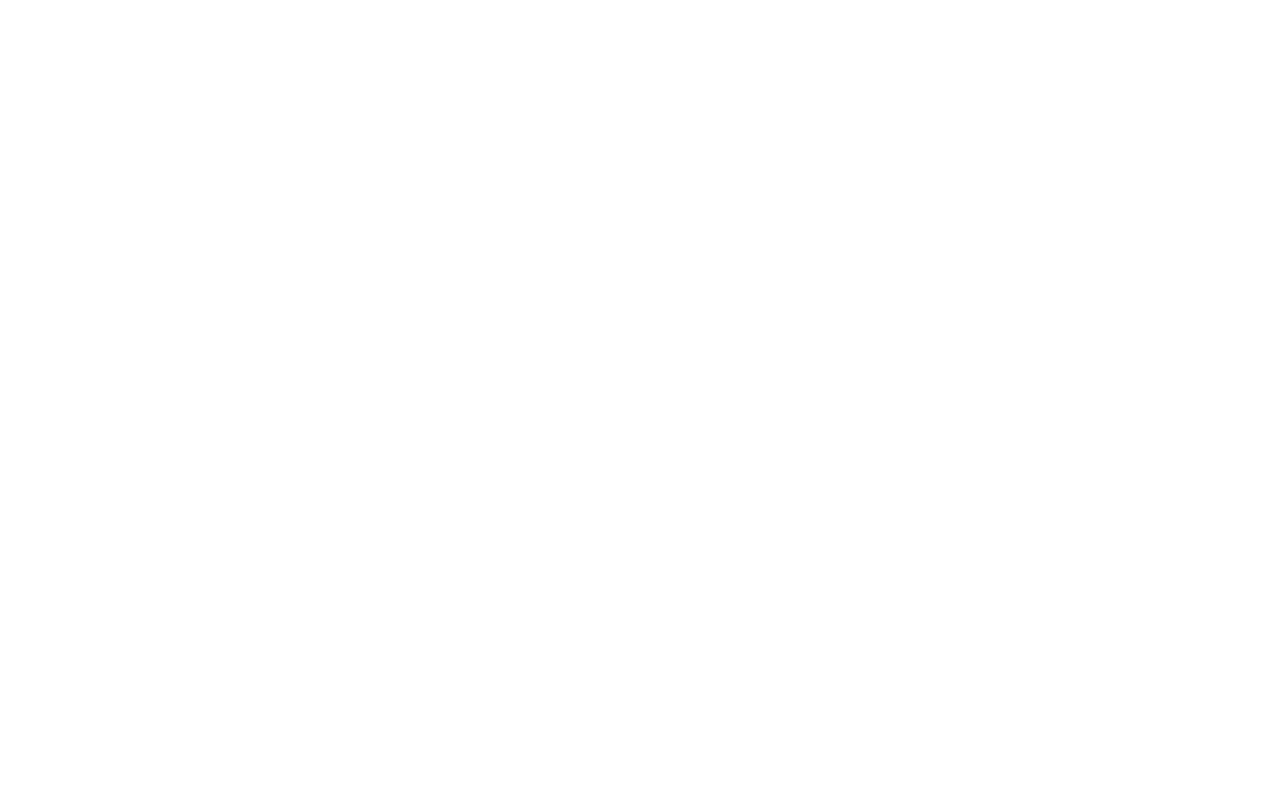
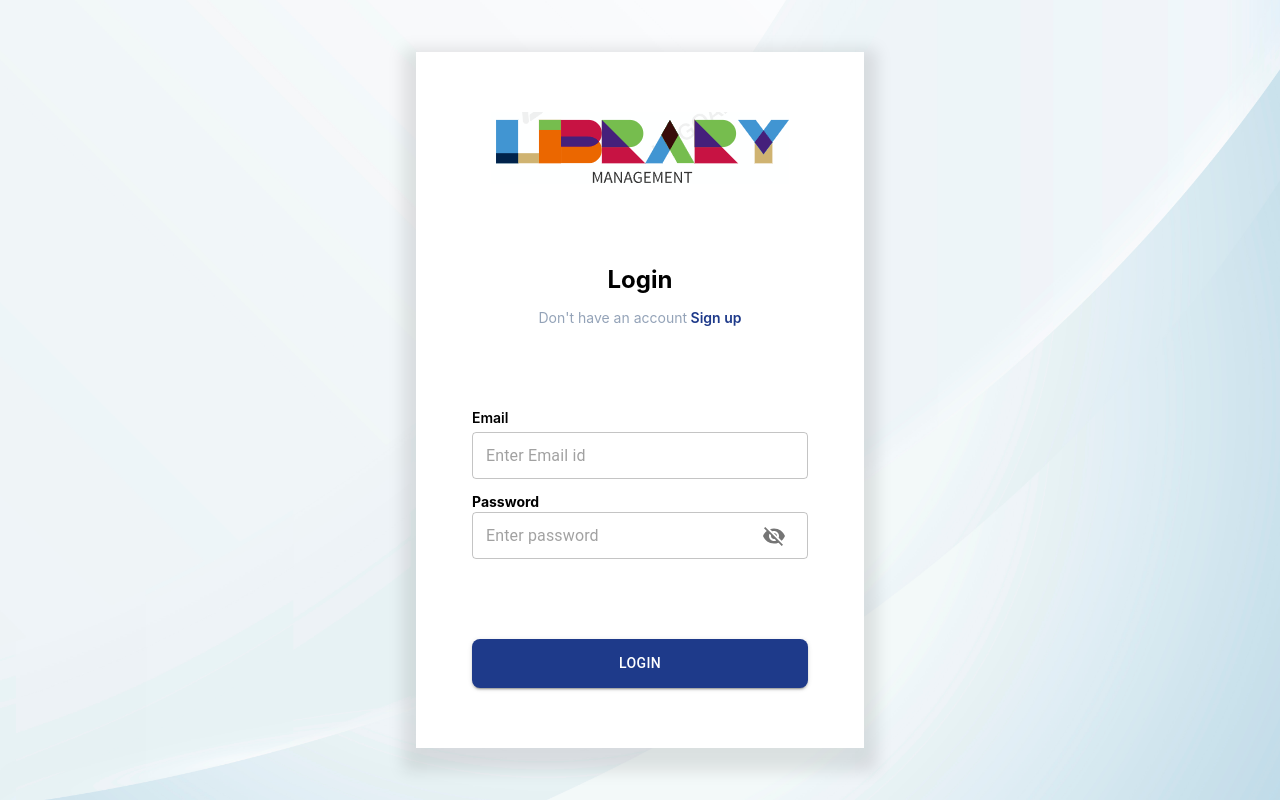
Before and after one commit to vt2730/Assignment, a React (Create React App) app in the folder frontend/: page / in a window 1280 px wide. Built offline with nearby package versions, Linux system fonts and the light colour scheme.

Commit message:
login page done

```diff
--- a/frontend/package.json
+++ b/frontend/package.json
@@ -5,6 +5,7 @@
   "dependencies": {
     "@emotion/react": "^11.11.1",
     "@emotion/styled": "^11.11.0",
+    "@mui/icons-material": "^5.14.0",
     "@mui/material": "^5.14.0",
     "@reduxjs/toolkit": "^1.9.5",
     "@testing-library/jest-dom": "^5.16.5",
--- a/frontend/src/App.js
+++ b/frontend/src/App.js
@@ -1,12 +1,14 @@
 import './App.css';
 import { RouterProvider } from 'react-router-dom';
 import router from '../src/Routes/index.jsx'
+import LoginMain from './container/Authentication/Login';
 
 
 function App() {
   return (
     <div className="App">
-      <RouterProvider router={router} />
+      {/* <RouterProvider router={router} /> */}
+      <LoginMain/>
     </div>
   );
 }
--- a/frontend/src/common/buttonField/ButtonFieldInput.jsx
+++ b/frontend/src/common/buttonField/ButtonFieldInput.jsx
@@ -1,7 +1,6 @@
 import React from "react";
 import { CircularProgress } from "@mui/material";
 import Button from "@mui/material/Button";
-import Image from "next/image";
 
 const ButtonFieldInput = (props) => {
     return (
@@ -26,7 +25,7 @@
                 <div className='flex items-center justify-center w-full'>
                     {props.img && (
                         <div className='mr-2 flex'>
-                            <Image
+                            <img
                                 src={props.img}
                                 height={props.height ? props.height : 20}
                                 width={props.width ? props.width : 20}
--- a/frontend/src/common/formfields/EmailFieldInput.jsx
+++ /dev/null
@@ -1,57 +0,0 @@
-
-import React from "react";
-import { TextField, InputAdornment } from "@mui/material";
-import PropTypes from "prop-types";
-import styles from "./Index.module.css";
-
-const EmailFieldInput = (props) => {
-
-    /**
-     * clickEnter for enter button
-     * @param e
-     */
-    const clickEnter = (e) => {
-        if (e.key === "Enter") {
-            // Do code here
-            props.clickEnter();
-        }
-    };
-
-    const onChange = (event) => {
-        props.onChange(event);
-    };
-
-    return (
-        <div className={`textfieldinput flex flex-col ${props.extracls}`}>
-            <label className=" font-medium text-[14px]">{props.label}</label>
-            <TextField
-                autoFocus={props.autoFocus}
-                onChange={onChange}
-                disabled={props.disabled}
-                id={props.id}
-                variant="outlined"
-                label={props.inputLabel}
-                defaultValue={props.defaultValue}
-                className={`${styles.textfieldclass} ${props.textnewclass ? props.textnewclass : ""
-                    }`}
-                type={"email"}
-                autoComplete="off"
-                name={props.textinputname}
-                multiline={props.multiline}
-                rows={props.rows}
-                fullWidth={props.fullwidthState}
-                placeholder={props.placeholder}
-                error={props.error}
-                value={props.value}
-                onKeyPress={clickEnter}
-                required={props.required}
-                helperText={props.helperText}
-                data-cy={props.dataCy}
-                tabIndex={props.tabIndex}
-            />
-        </div>
-    );
-};
-
-
-export default EmailFieldInput;
--- a/frontend/src/common/formfields/PasswordFieldInput.jsx
+++ b/frontend/src/common/formfields/PasswordFieldInput.jsx
@@ -21,7 +21,9 @@
 
     return (
         <div className={` flex flex-col textFieldCss relative ${props.extracls}`}>
-            <label className={`input-label ${props.labelcls}`}>{props.label}</label>
+            <label className={`text-[14px] font-bold flex text-left flex-col  mb-1${props.lableCls}`}>
+                {props.label}
+            </label>
             <TextField
                 autoFocus={props.autoFocus}
                 onChange={props.onChange}
--- a/frontend/src/common/formfields/TextFieldInput.jsx
+++ b/frontend/src/common/formfields/TextFieldInput.jsx
@@ -42,7 +42,7 @@
     };
     return (
         <div className={`relative flex flex-col ${props.extracls} textFieldCss `}>
-            <label className={`text-[14px] flex flex-col ${props.lableCls}`}>
+            <label className={`text-[14px] font-bold flex text-left flex-col ${props.lableCls}`}>
                 {props.label}
             </label>
             <TextField
--- a/frontend/src/components/Authentication/Login/Login.jsx
+++ b/frontend/src/components/Authentication/Login/Login.jsx
@@ -1,9 +1,81 @@
 import React from 'react'
 import logo from '../../../Images/Logo.png'
+import style from "./index.module.css"
+import TextFieldInput from "../../../common/formfields/TextFieldInput"
+import PasswordFieldInput from "../../../common/formfields/PasswordFieldInput"
+import ButtonFieldInput from "../../../common/buttonField/ButtonFieldInput"
 
 const Login = (props) => {
   return (
-    <div>Login</div>
+    <div className={`h-screen w-full ${style.login_div} flex justify-center  `} >
+      <form onSubmit={props.LoginForm.handleSubmit} className={`w-full flex flex-col justify-center h-full items-center sm:min-w-fit `} >
+        <div className={`h-[87%]  ${style.form_div}  bg-white flex flex-col p-5 items-center  justify-around  `}>
+
+          <div className={``} >
+            <img src={logo} alt="logo" />
+          </div>
+          <div className='flex flex-col gap-3 w-full px-9' >
+            <span className={` text-2xl font-bold `}>Login
+            </span>
+            <p className={`text-sm text-slate-400`} >Don't have an account<span className='text-sm font-semibold cursor-pointer text-blue-900'> Sign up</span></p>
+          </div>
+          <div className='flex flex-col gap-3 w-full'>
+            <div className={`px-9 w-full`}>
+              <TextFieldInput
+                label="Email"
+                lableCls="text-sm font-semibold pb-1"
+                placeholder="Enter Email id"
+                textinputname="email"
+                id='email'
+                onChange={props.LoginForm.handleChange}
+                value={props.ManagementForm?.values.email}
+                textnewclass={`w-full`}
+                error={
+                  props.LoginForm.touched.email && Boolean(props.LoginForm.errors.email)
+                }
+                helperText={
+                  props.LoginForm.touched.email && props.LoginForm.errors.email
+                }
+                clickEnter={props.LoginForm.handleSubmit}
+              />
+            </div>
+            <div className={`px-9 w-full`} >
+              <PasswordFieldInput
+                label="Password"
+                labelcls="text-sm font-semibold pb-1"
+                placeholder="Enter password"
+                passwordinputText="password"
+                textnewclass={`w-full`}
+                onChange={props.LoginForm.handleChange}
+                value={props.ManagementForm?.values.password}
+                error={
+                  props.LoginForm.touched.password &&
+                  Boolean(props.LoginForm.errors.password)
+                }
+                helperText={
+                  props.LoginForm.touched.password && props.LoginForm.errors.password
+                }
+                clickEnter={props.LoginForm.handleSubmit}
+
+              />
+            </div>
+          </div>
+
+          <div className='flex flex-col gap-20 w-full'>
+            <div className={` w-full flex justify-center px-9`} >
+              <ButtonFieldInput
+                name="Login"
+                type="submit"
+                variant="contained"
+                buttonextracls={`!bg-blue-900 w-full !rounded-lg !py-3`}
+                // loading={loader === true ? true : false}
+              />
+            </div>
+          </div>
+        </div>
+      </form>
+
+    </div>
   )
 }
 
--- a/frontend/src/components/Authentication/Login/index.module.css
+++ b/frontend/src/components/Authentication/Login/index.module.css
@@ -1,4 +1,24 @@
-/* .login_div {
-    background-image: url("../../../images/Login_page_Image/1556098332342\ 2.svg");
+.login_div {
+    background-image: url("../../../Images/bg.jpg");
     background-size: cover;
-} */
+}
+
+.form_div {
+    /* background-color: #fafafb; */
+    box-shadow: 0px 10px 15px 13px rgba(0, 0, 0, 0.1);
+    width: 28rem;
+}
+
+@media (max-width:500px) and (min-width:300px) {
+    .form_div {
+        width: 80%;
+        /* gap: 22px; */
+    }
+}
+
+@media (max-width:299px) {
+    .form_div {
+        width: 90%;
+        /* gap: 15px; */
+    }
+}
--- a/frontend/src/container/Authentication/Login/Hooks.js
+++ b/frontend/src/container/Authentication/Login/Hooks.js
@@ -1,5 +1,28 @@
+import { useFormik } from 'formik';
+import * as Yup from "yup"
+
+
 export const ForLogin = () => {
+
+
+    const LoginForm = useFormik({
+        initialValues: {
+            email: "",
+            password: "",
+        },
+        validationSchema: Yup.object().shape({
+            email: Yup.string().email("Invalid email address")
+            .required("Email field cannot be empty"),
+
+            password: Yup.string()
+                .required("Password field is Required")
+        }),
+        onSubmit: (values) => {
+            // console.log(values, "values");
+            // login(values)
+        },
+    });
     return{
-
+        LoginForm
     }
 }
--- a/frontend/src/container/Authentication/Login/index.jsx
+++ b/frontend/src/container/Authentication/Login/index.jsx
@@ -1,9 +1,14 @@
 import React from 'react'
+import Login from '../../../components/Authentication/Login/Login'
+import { ForLogin } from './Hooks'
 
-const index = () => {
+const LoginMain = () => {
+  const { LoginForm } = ForLogin()
   return (
-    <div>index</div>
+    <>
+      <Login LoginForm={LoginForm}/>
+    </>
   )
 }
 
-export default index
+export default LoginMain
```
Also changed, not shown: 1 other file (tests, documents, lock files or other folders).
